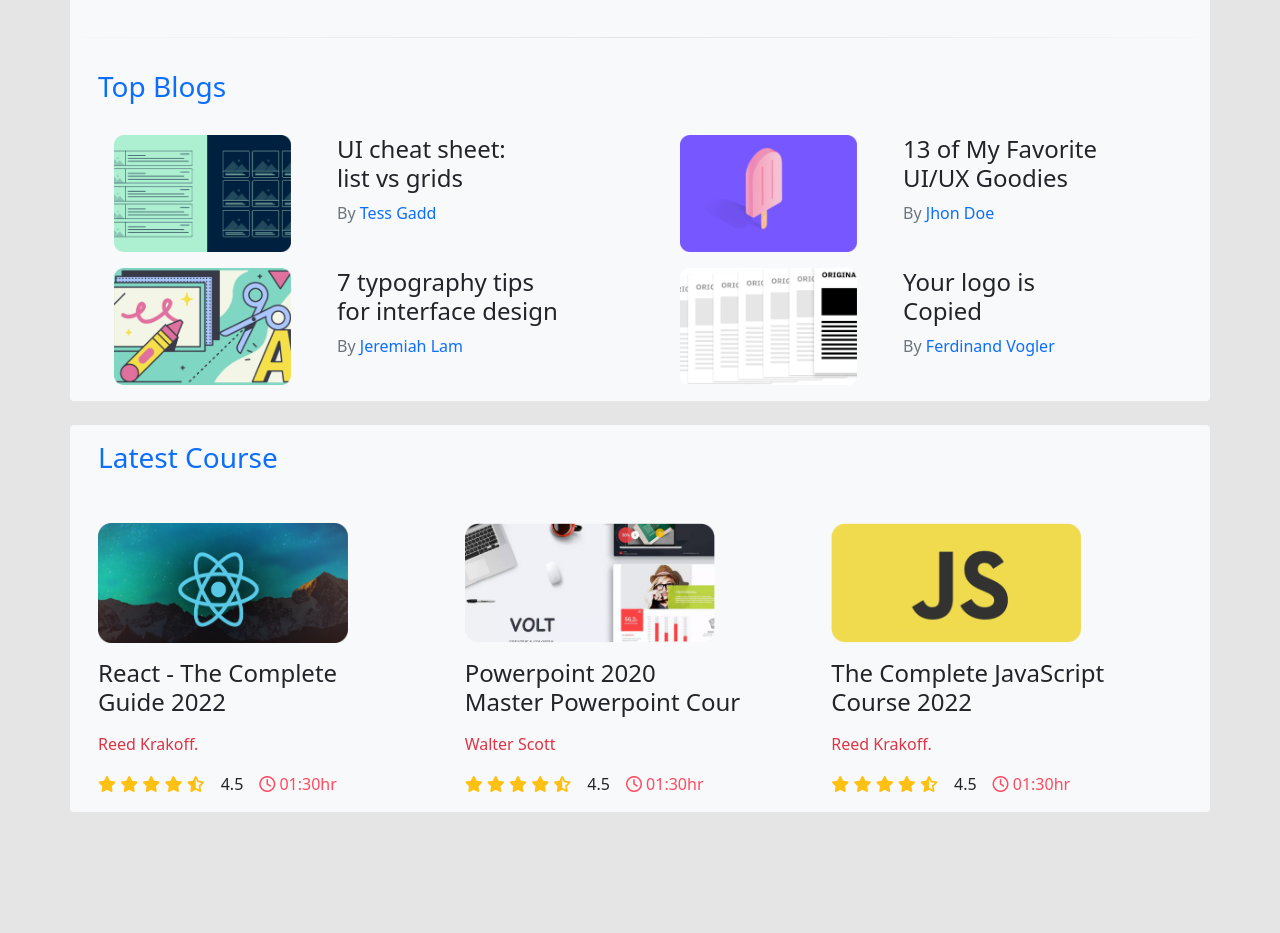
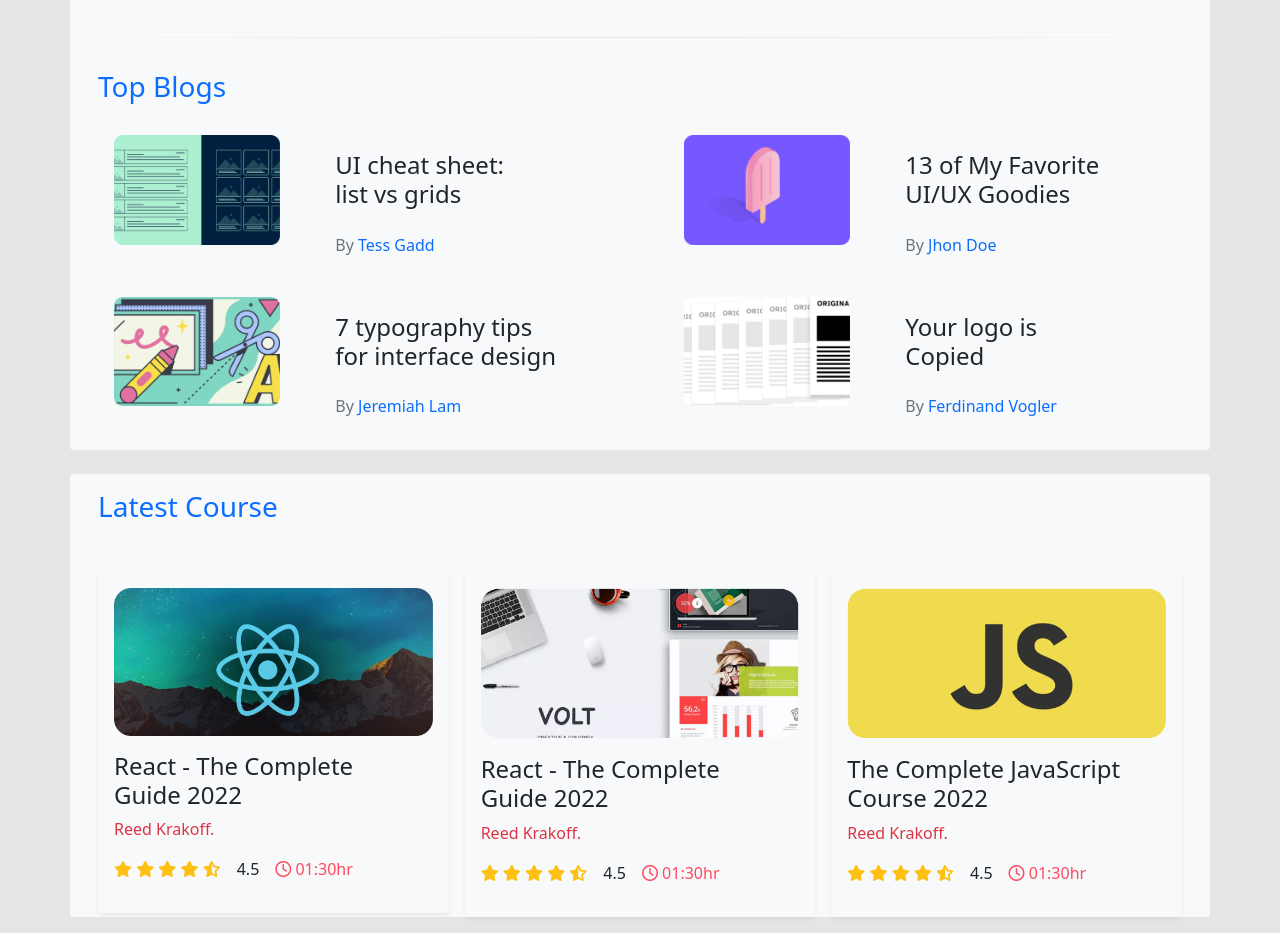
Before and after one commit to EmtiazHossainE2/leader-board-using-b5, a plain HTML site: page index.html in a window 1280 px wide. Shown: the part 329-1262 px from the top of the page. Before the commit the page ends 1157 px from the top, so only its background shows below. Drawn offline with nearby package versions, Linux system fonts and the light colour scheme.

Commit message:
complete responsive with some edit

```diff
--- a/index.html
+++ b/index.html
@@ -53,6 +53,7 @@
         </nav>
     </header>
     <main>
+        <!-- Top Area  -->
         <section>
             <div class="container my-4 pb-3 bg-light rounded">
                 <!-- top players  -->
@@ -96,14 +97,14 @@
                 <div>
                     <h3 class="text-primary py-3 m-3">Top Blogs</h3>
                     <div>
-                        <div class="row g-3">
+                        <div class="row gy-4">
                             <div class="col-md-12 col-lg-6 ">
                                 <div class="row flex justify-content-evenly">
                                     <div class="col-12 col-md-4 ">
-                                        <img width="177" height="117" src="images/blogs/blog-2.png" alt="">
+                                        <img class="img-fluid" src="images/blogs/blog-2.png" alt="">
                                     </div>
                                     <div class=" col-12 col-md-6 ">
-                                        <h4>UI cheat sheet: <br> list vs grids</h4>
+                                        <h4 class="py-3">UI cheat sheet: <br> list vs grids</h4>
                                         <p class="text-secondary">By <a class="text-decoration-none" href="#">Tess Gadd</a></p>
                                     </div>
                                 </div>
@@ -111,10 +112,10 @@
                             <div class="col-md-12 col-lg-6 ">
                                 <div class="row flex justify-content-evenly">
                                     <div class="col-12 col-md-4 ">
-                                        <img width="177" height="117" src="images/blogs/blog-1.png" alt="">
+                                        <img class="img-fluid" src="images/blogs/blog-1.png" alt="">
                                     </div>
                                     <div class=" col-12 col-md-6 ">
-                                        <h4>13 of My Favorite <br> UI/UX Goodies</h4>
+                                        <h4 class="py-3">13 of My Favorite <br> UI/UX Goodies</h4>
                                         <p class="text-secondary">By <a class="text-decoration-none" href="#">Jhon Doe</a></p>
                                     </div>
                                 </div>
@@ -122,10 +123,10 @@
                             <div class="col-md-12 col-lg-6 ">
                                 <div class="row flex justify-content-evenly">
                                     <div class="col-12 col-md-4 ">
-                                        <img width="177" height="117" src="images/blogs/blog-3.png" alt="">
+                                        <img class="img-fluid" src="images/blogs/blog-3.png" alt="">
                                     </div>
                                     <div class=" col-12 col-md-6 ">
-                                        <h4>7 typography tips <br> for interface design</h4>
+                                        <h4 class="py-3">7 typography tips <br> for interface design</h4>
                                         <p class="text-secondary">By <a class="text-decoration-none" href="#">Jeremiah Lam</a></p>
                                     </div>
                                 </div>
@@ -133,10 +134,10 @@
                             <div class="col-md-12 col-lg-6 ">
                                 <div class="row flex justify-content-evenly">
                                     <div class="col-12 col-md-4 ">
-                                        <img width="177" height="117" src="images/blogs/blog-4.png" alt="">
+                                        <img class="img-fluid"  src="images/blogs/blog-4.png" alt="">
                                     </div>
                                     <div class=" col-12 col-md-6 ">
-                                        <h4>Your logo is <br> Copied</h4>
+                                        <h4 class="py-3">Your logo is <br> Copied</h4>
                                         <p class="text-secondary">By <a class="text-decoration-none" href="#">Ferdinand Vogler</a></p>
                                     </div>
                                 </div>
@@ -153,11 +154,15 @@
         <section class="container my-3 bg-light rounded">
             <h3 class="text-primary py-3 m-3 ">Latest Course</h3>
             <div class="row m-2 g-3">
+                <!-- single course  -->
                 <div class="col-lg-4 col-md-6 col-sm-12 ">
-                    <img width="250" height="120" src="images/courses/course-1.png" alt="">
-                    <div>
-                        <h4 class="my-3">React - The Complete <br> Guide 2022</h4>
+                    <div class="shadow-sm rounded p-3">
+                        <img class="img-fluid" src="images/courses/course-1.png" alt="">
+                        <div class="my-3">
+                            <h4 >React - The Complete <br> Guide 2022</h4>
                             <p class="text-danger">Reed Krakoff.</p>
+                        </div>
+                        <div class="d-flex justify-content-between align-items-center">
                             <div class="d-flex ">
                                 <div style="color: var(--icon-color);">
                                     <i class="fas fa-star"></i>
@@ -167,14 +172,23 @@
                                     <i class="fas fa-star-half-alt"></i>
                                 </div>
                                 <p class="px-3">4.5</p>
-                            <div style="color: var(--clock-color);"><i class="far fa-clock"></i> 01:30hr</div>
+                                <div style="color: var(--clock-color);">
+                                    <i class="far fa-clock"></i> 01:30hr
                                 </div>
                             </div>
                         </div>
-                <div class="col-lg-4 col-md-6 col-12">
-                    <img width="250" height="120" src="images/courses/course-2.png" alt="">
-                    <h4 class="my-3">Powerpoint 2020 <br>Master Powerpoint Cour</h4>
-                    <p class="text-danger">Walter Scott</p>
+                    </div>
+                </div>
+                <!-- / single course  -->
+                <!-- single course  -->
+                <div class="col-lg-4 col-md-6 col-sm-12 ">
+                    <div class="shadow-sm rounded p-3">
+                        <img class="img-fluid" src="images/courses/course-2.png" alt="">
+                        <div class="my-3">
+                            <h4 >React - The Complete <br> Guide 2022</h4>
+                            <p class="text-danger">Reed Krakoff.</p>
+                        </div>
+                        <div>
                             <div class="d-flex ">
                                 <div style="color: var(--icon-color);">
                                     <i class="fas fa-star"></i>
@@ -184,13 +198,23 @@
                                     <i class="fas fa-star-half-alt"></i>
                                 </div>
                                 <p class="px-3">4.5</p>
-                        <div style="color: var(--clock-color);"><i  class="far fa-clock"></i> 01:30hr</div>
+                                <div style="color: var(--clock-color);">
+                                    <i class="far fa-clock"></i> 01:30hr
                                 </div>
                             </div>
-                <div class="col-lg-4 col-md-6 col-12">
-                    <img width="250" height="120" src="images/courses/course-3.png" alt="">
-                    <h4 class="my-3">The Complete JavaScript <br> Course 2022</h4>
+                        </div>
+                    </div>
+                </div>
+                <!-- /single course  -->
+                <!-- single course  -->
+                <div class="col-lg-4 col-md-6 col-sm-12 ">
+                    <div class="shadow-sm rounded p-3">
+                        <img class="img-fluid" src="images/courses/course-3.png" alt="">
+                        <div class="my-3">
+                            <h4 >The Complete JavaScript  <br> Course 2022</h4>
                             <p class="text-danger">Reed Krakoff.</p>
+                        </div>
+                        <div>
                             <div class="d-flex ">
                                 <div style="color: var(--icon-color);">
                                     <i class="fas fa-star"></i>
@@ -200,9 +224,15 @@
                                     <i class="fas fa-star-half-alt"></i>
                                 </div>
                                 <p class="px-3">4.5</p>
-                        <div style="color: var(--clock-color);"><i  class="far fa-clock"></i> 01:30hr</div>
+                                <div style="color: var(--clock-color);">
+                                    <i class="far fa-clock"></i> 01:30hr
                                 </div>
                             </div>
+                        </div>
+                    </div>
+                </div>
+                <!-- /single course  -->
+
             </div>
 
         </section>
```
Lines whose indentation alone changed are shown as unchanged.
